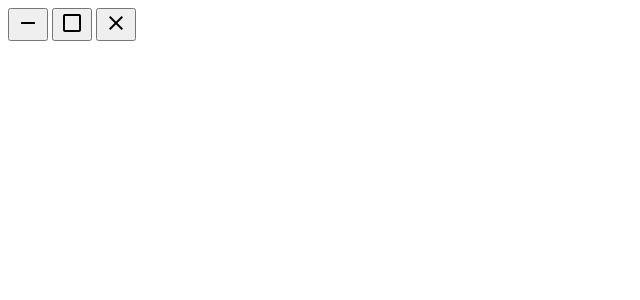
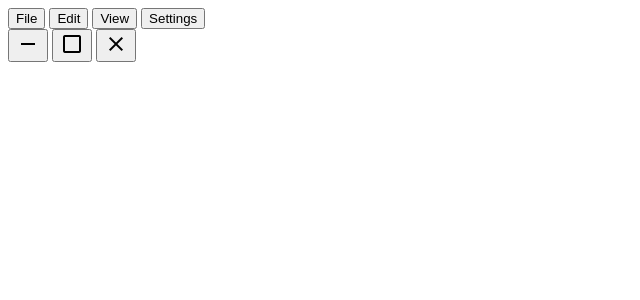
Before and after one commit to Genty83/BudgetBuilder, a Django app: page / in a window 1280 px wide. Shown: the top 300 px of the page, without its empty margins (0-640 px from the left). Run offline with Django 5.2, Linux system fonts and the light colour scheme.

Commit message:
Updated templates

```diff
--- a/backend/templates/base.html
+++ b/backend/templates/base.html
@@ -20,7 +20,7 @@
   {% endblock %}
 
   {% block js %}
-
+  <script type="module" src="{% static 'js/index.js' %}"></script>
   {% endblock %}
 </head>
 <body>
@@ -35,6 +35,48 @@
     <!-- Middle section -->
     <div class="middle-section">
 
+      <!-- Sidebar -->
+      <div class="sidebar">
+
+      </div>
+      <!-- End of sidebar -->
+
+      <!-- Explorer -->
+      <div class="explorer">
+
+      </div>
+      <!-- End of explorer -->
+
+      <!-- Middle Content -->
+      <div class="middle-content">
+        <!-- Breadcrumb -->
+        <div class="breadcrumb">
+
+        </div>
+        <!-- End of breadcrumb -->
+
+        <!-- Content -->
+        <div class="content">
+          {% block content %}
+
+          {% endblock %}
+        </div>
+        <!-- End of content -->
+
+        <!-- Bottom Menu-->
+        <div class="bottom-menu">
+
+        </div>
+        <!-- End of bottom menu -->
+      </div>
+      <!-- End of middle content -->
+
+      <!-- Right Menu -->
+      <div class="right-menu">
+
+      </div>
+      <!-- End of right menu -->
+
     </div>
     <!-- End of middle section -->
 
--- a/backend/templates/includes/titlebar.html
+++ b/backend/templates/includes/titlebar.html
@@ -1,6 +1,21 @@
 <!-- Titlebar template containing all the markup for the titlebar -->
 <div class="flex-row align-center">
+  <button id="btn-file-menu" class="btn titlebar-btn" type="button">
+    File
 
+  </button>
+  <button id="btn-edit-menu" class="btn titlebar-btn" type="button">
+    Edit
+
+  </button>
+  <button id="btn-view-menu" class="btn titlebar-btn" type="button">
+    View
+
+  </button>
+  <button id="btn-settings-menu" class="btn titlebar-btn" type="button"
+  >Settings
+
+  </button>
 </div>
 <div class="flex-row align-center">
   <button
```
